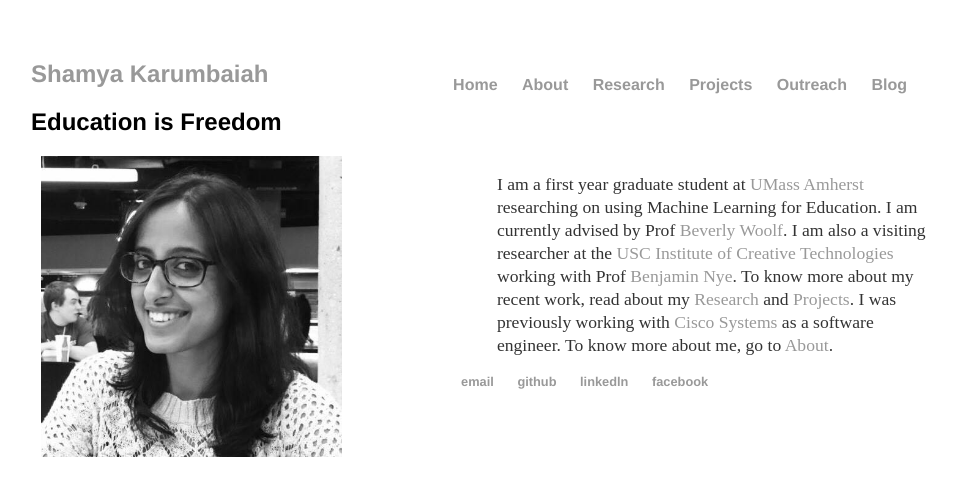
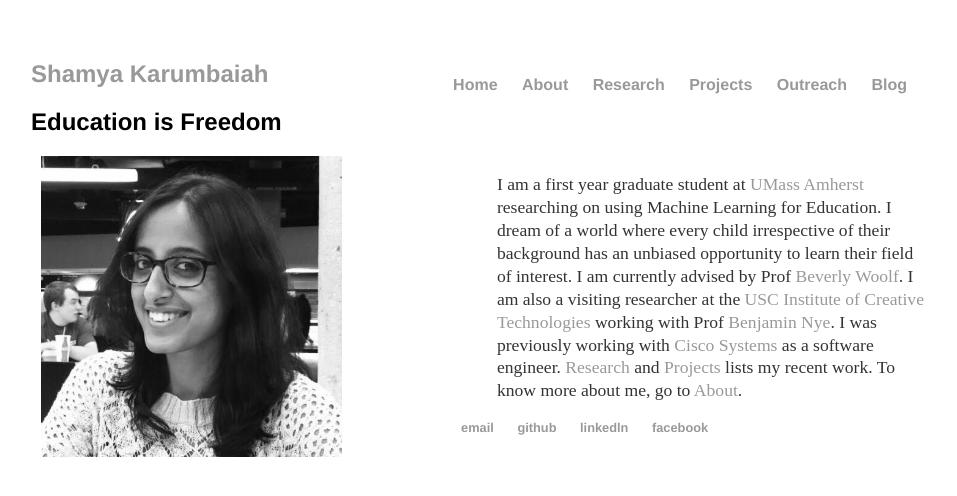
Before and after one commit to Shamya/shamyatest.github.io, a Jekyll site: the page built from index.html, in a window 1280 px wide. Shown: the top 496 px of the page, without its empty margins (161-1118 px from the left). Built offline with Jekyll 4.4.1, drawn with Linux system fonts in a browser that asks for light colours.

Commit message:
Update index.html

```diff
--- a/index.html
+++ b/index.html
@@ -8,5 +8,5 @@
 </div>
 
 <div class="section2">
-  <p>I am a first year graduate student at <a href="http://www.cs.umass.edu/">UMass Amherst</a> researching on using Machine Learning for Education. I am currently advised by Prof <a href="http://althea.cs.umass.edu/bpw/bpwindex.html">Beverly Woolf</a>. I am also a visiting researcher at the <a href="http://ict.usc.edu/">USC Institute of Creative Technologies </a> working with Prof <a href ="https://sites.google.com/site/benjaminnye/"> Benjamin Nye</a>. To know more about my recent work, read about my <a href="/research">Research</a> and <a href="/projects">Projects</a>. I was previously working with <a href="http://www.cisco.com/c/en/us/index.html"> Cisco Systems</a> as a software engineer. To know more about me, go to <a href ="/about">About</a>.</p>
+  <p>I am a first year graduate student at <a href="http://www.cs.umass.edu/">UMass Amherst</a> researching on using Machine Learning for Education. I dream of a world where every child irrespective of their background has an unbiased opportunity to learn their field of interest. I am currently advised by Prof <a href="http://centerforknowledgecommunication.com/05bpwabout.html">Beverly Woolf</a>. I am also a visiting researcher at the <a href="http://ict.usc.edu/">USC Institute of Creative Technologies </a> working with Prof <a href ="https://sites.google.com/site/benjaminnye/"> Benjamin Nye</a>. I was previously working with <a href="http://www.cisco.com/c/en/us/index.html"> Cisco Systems</a> as a software engineer. <a href="/research">Research</a> and <a href="/projects">Projects</a> lists my recent work. To know more about me, go to <a href ="/about">About</a>.</p>
 </div>
```
